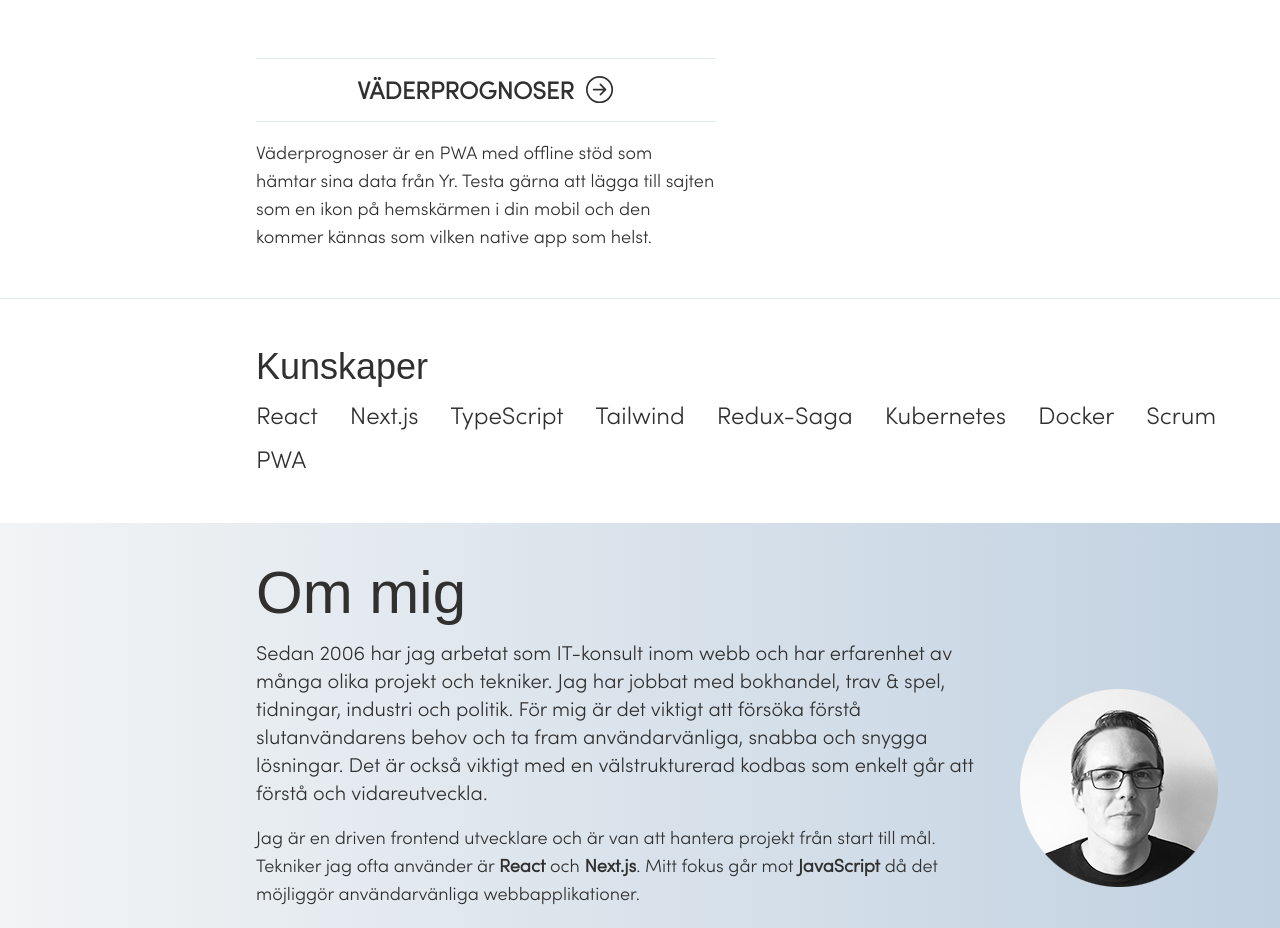
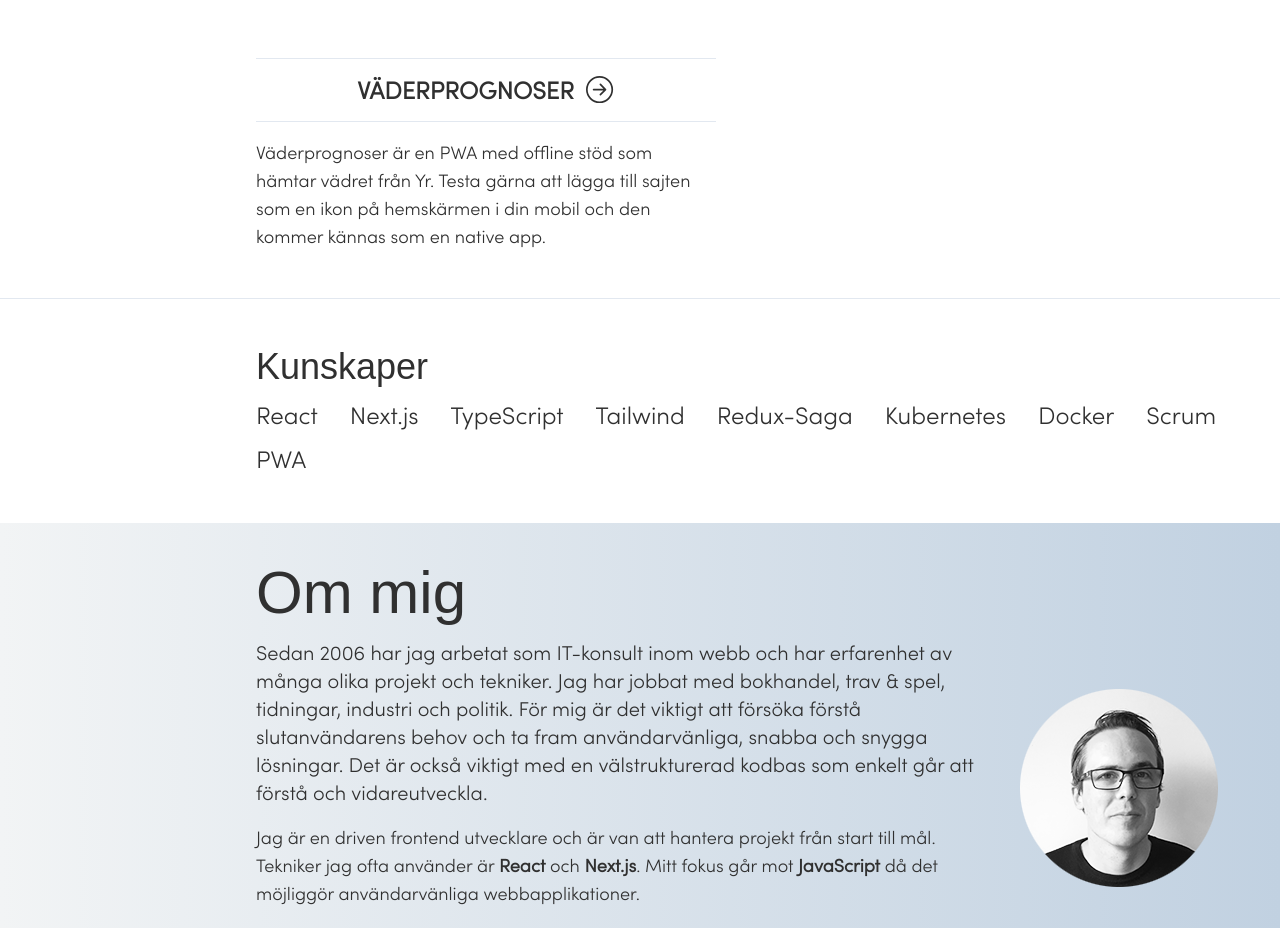
Before and after one commit to patrikhultgren/hultgren-development-ab, a React (Create React App) app: page / in a window 1280 px wide. Shown: the part 1240-2168 px from the top of the page. Built offline with nearby package versions, Linux system fonts and the light colour scheme; a web font is replaced by a local one.

Commit message:
Change text about weather

```diff
--- a/src/data.tsx
+++ b/src/data.tsx
@@ -71,9 +71,9 @@ export const projects = [
     logo: <WeatherLogo />,
     teaser: (
       <p>
-        Väderprognoser är en PWA med offline stöd som hämtar sina data från Yr.
+        Väderprognoser är en PWA med offline stöd som hämtar vädret från Yr.
         Testa gärna att lägga till sajten som en ikon på hemskärmen i din mobil
-        och den kommer kännas som vilken native app som helst.
+        och den kommer kännas som en native app.
       </p>
     ),
     link: 'https://patrikhultgren.github.io/weather',
```
